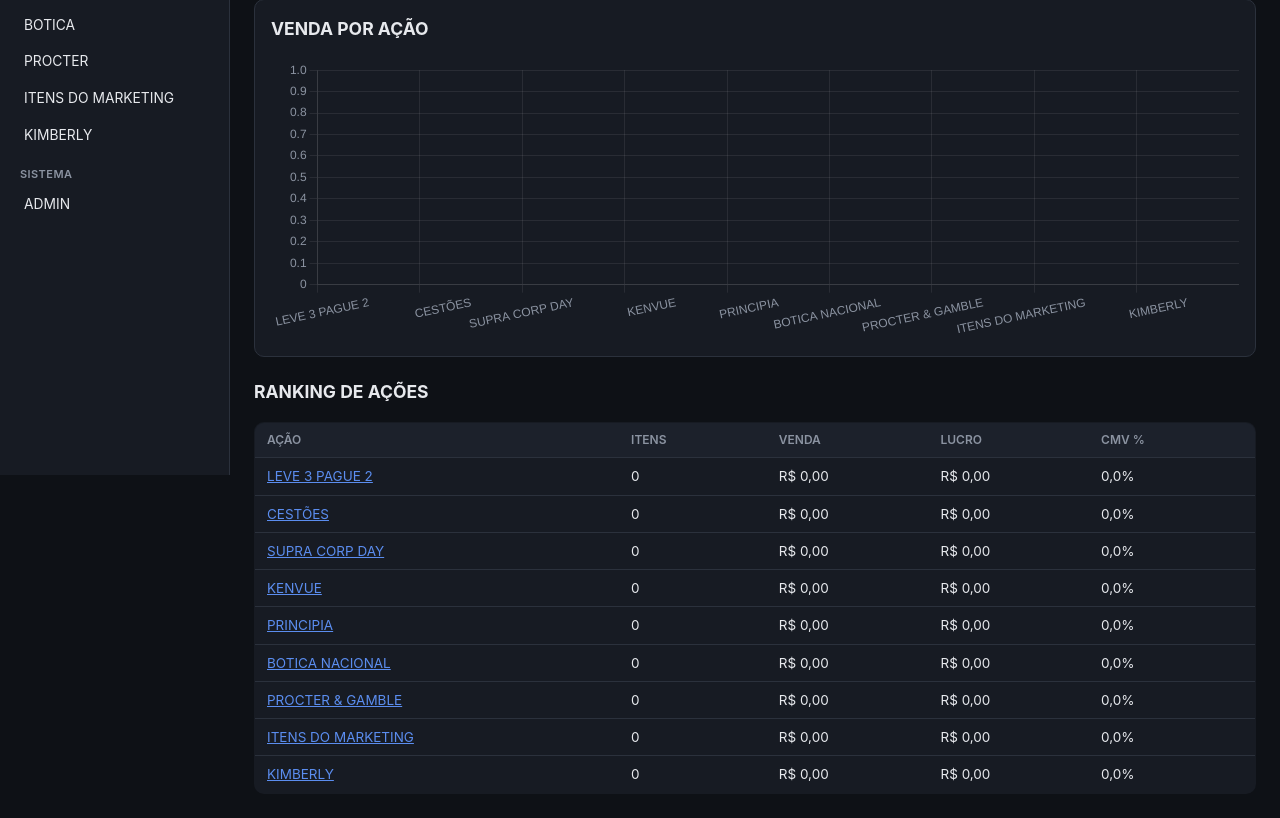
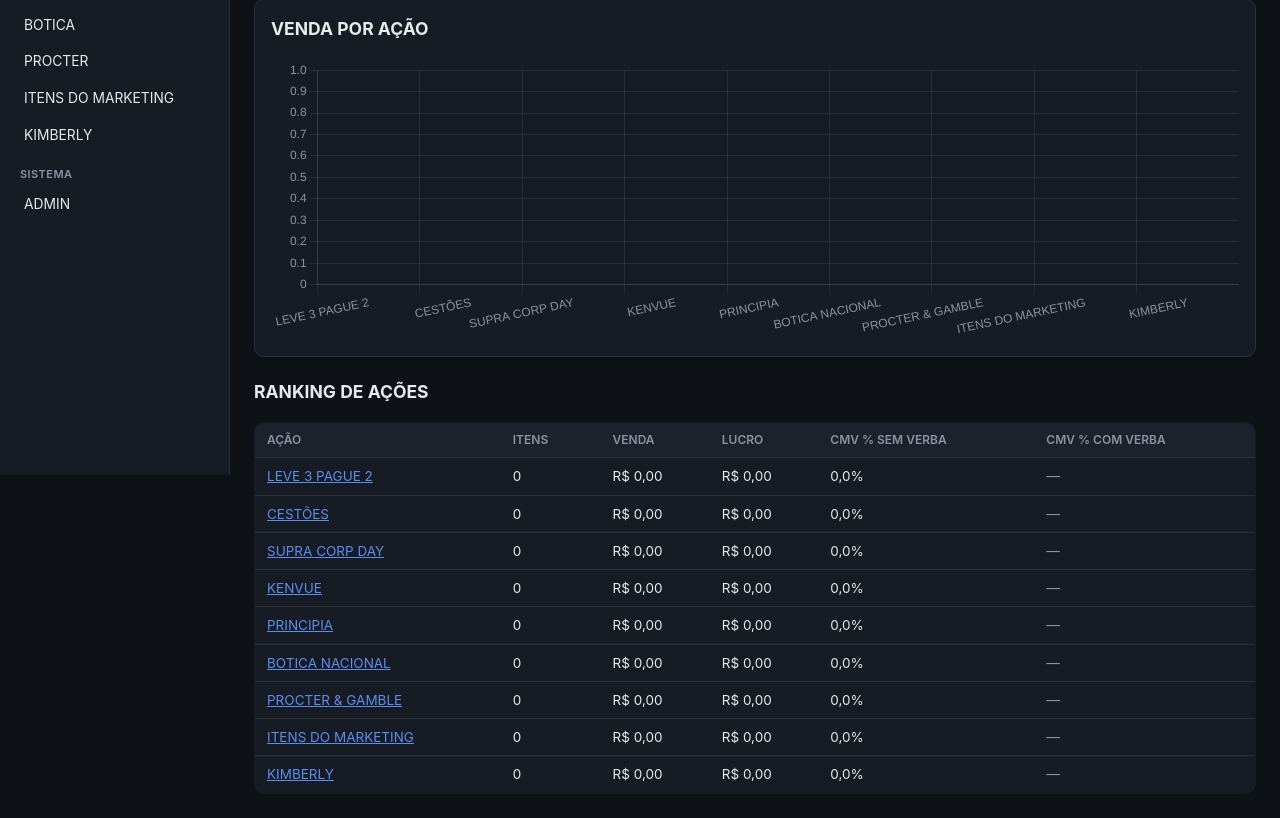
Before and after one commit to gabrielvelanes-coder/monitor-de-ofertas, a Django app: page / in a window 1280 px wide. Shown: the part 325-1143 px from the top of the page. Run offline with Django 5.2, Linux system fonts and the light colour scheme; data that the repository does not hold is empty.

Commit message:
Verba: dashboard mostra CMV com e sem verba lado a lado
Etapa 3 do módulo de Verba & Recebimento. _resumo_executivo agora separa
'lucro' (sempre contábil, sem verba embutida) de duas colunas de CMV:
cmv_pct_sem_verba (fórmula que já existia) e cmv_pct_com_verba (soma
verba_apurada() ao lucro antes do percentual — None quando a ação ainda
não tem fórmula de verba definida, hoje só Leve 3 tem).

Antes o Leve3 usava margem_ajustada (lucro + investimento) direto como
'lucro', misturando as duas visões que o Gabriel pediu pra separar — CMV
sem verba do Leve3 caiu de "com verba embutida" pra contábil puro.

home.html: tabela de ranking ganha 2 colunas de CMV em vez de 1; "—" com
tooltip quando não há apuração pra ação. tabela.js não precisou mudar
(ordenação é agnóstica ao nº de colunas).

Co-Authored-By: Claude Sonnet 5 <noreply@anthropic.com>
Claude-Session: https://claude.ai/code/session_01LP9Ru2eABpWapUBnRbZZFK

```diff
--- a/apps/ofertas/views.py
+++ b/apps/ofertas/views.py
@@ -4,6 +4,7 @@ from django.http import Http404
 from django.shortcuts import render
 
 from apps.lojas.models import Loja
+from apps.verba.services import cmv_pct, cmv_pct_com_verba, verba_apurada
 
 from .models import Lancamento
 from .services import (
@@ -38,8 +39,11 @@ def _resumo_executivo(bandeira, mes=''):
 
     d = calcular_leve3(qs(Lancamento.LEVE3))
     acoes.append({
+        # lucro contábil (sem verba) — a versão "com verba" soma
+        # verba_apurada() logo abaixo, não a margem_ajustada direto, pra
+        # não misturar as duas visões que o Gabriel pediu pra separar.
         'chave': 'leve3', 'rotulo': 'Leve 3 Pague 2', 'url': 'ofertas:leve3',
-        'venda': d['kpis']['venda'], 'lucro': d['kpis']['margem_ajustada'], 'itens': d['kpis']['itens'],
+        'venda': d['kpis']['venda'], 'lucro': d['kpis']['margem_contabil'], 'itens': d['kpis']['itens'],
     })
 
     d = calcular_cestoes(qs(Lancamento.CESTOES))
@@ -74,7 +78,9 @@ def _resumo_executivo(bandeira, mes=''):
     })
 
     for a in acoes:
-        a['cmv_pct'] = (100 - (a['lucro'] / a['venda'] * 100)) if a['venda'] else ZERO
+        a['cmv_pct_sem_verba'] = cmv_pct(a['venda'], a['lucro'])
+        a['verba_apurada'] = verba_apurada(a['chave'], mes)
+        a['cmv_pct_com_verba'] = cmv_pct_com_verba(a['venda'], a['lucro'], a['verba_apurada'])
 
     acoes.sort(key=lambda a: a['venda'], reverse=True)
     return {
--- a/templates/ofertas/home.html
+++ b/templates/ofertas/home.html
@@ -41,7 +41,7 @@
 <h3>Ranking de ações</h3>
 <table id="tabela-acoes" class="tabela-interativa">
   <thead>
-    <tr><th>Ação</th><th>Itens</th><th>Venda</th><th>Lucro</th><th>CMV %</th></tr>
+    <tr><th>Ação</th><th>Itens</th><th>Venda</th><th>Lucro</th><th>CMV % sem verba</th><th>CMV % com verba</th></tr>
   </thead>
   <tbody>
     {% for a in acoes %}
@@ -50,10 +50,11 @@
         <td>{{ a.itens|numero }}</td>
         <td>{{ a.venda|brl }}</td>
         <td>{{ a.lucro|brl }}</td>
-        <td>{{ a.cmv_pct|numero:1 }}%</td>
+        <td>{{ a.cmv_pct_sem_verba|numero:1 }}%</td>
+        <td>{% if a.cmv_pct_com_verba is not None %}{{ a.cmv_pct_com_verba|numero:1 }}%{% else %}<span class="vazio" title="Sem fórmula de verba definida ainda">—</span>{% endif %}</td>
       </tr>
     {% empty %}
-      <tr><td colspan="5" class="vazio">Sem dados.</td></tr>
+      <tr><td colspan="6" class="vazio">Sem dados.</td></tr>
     {% endfor %}
   </tbody>
 </table>
```
